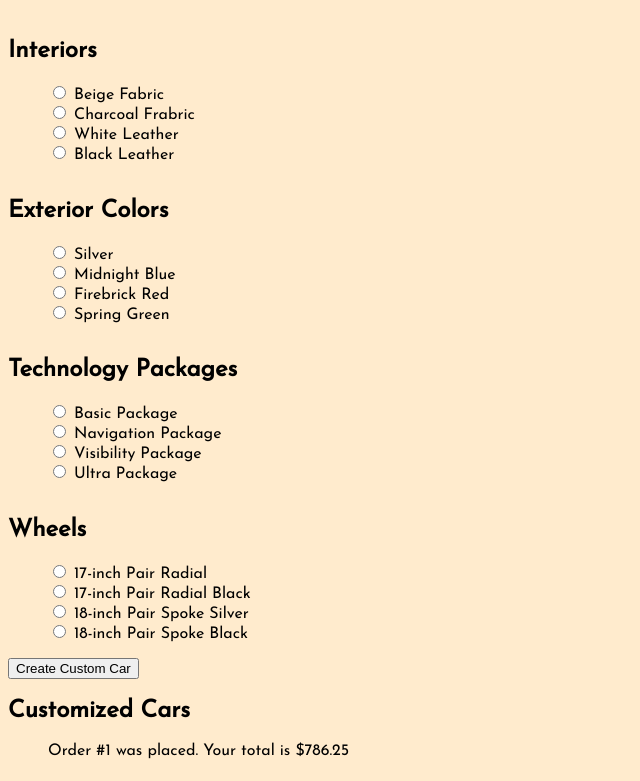
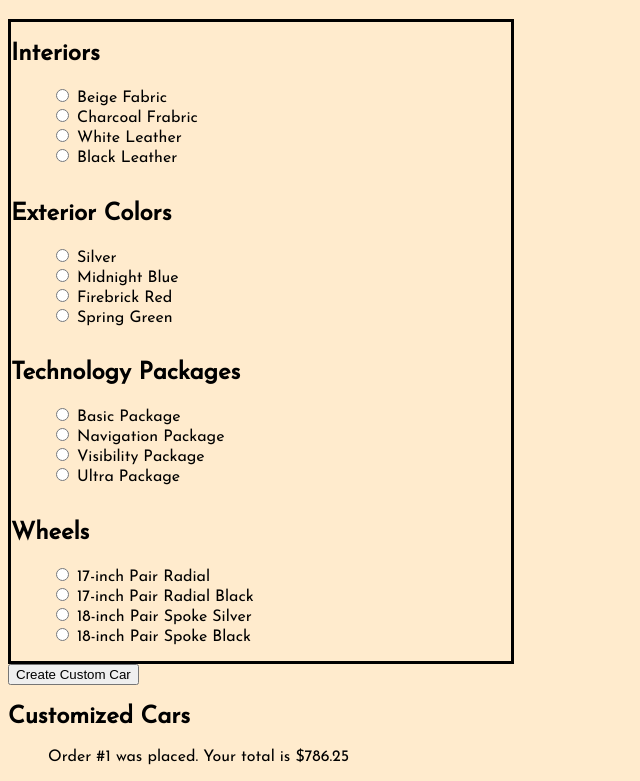
Before and after one commit to WBradford8/cars-r-us, a plain HTML site: page index.html in a window 1280 px wide. Shown: the part 56-837 px from the top of the page, without its empty margins (0-640 px from the left). Drawn offline with Linux system fonts and the light colour scheme.

Commit message:
just an extra commit to make sure

```diff
--- a/styles/main.css
+++ b/styles/main.css
@@ -9,6 +9,8 @@ body {
     display: flex;
     justify-content: space-between;
     flex-direction: column;
+    border-style: solid;
+    margin-right: 60%;
   }
 
 ul {
```
